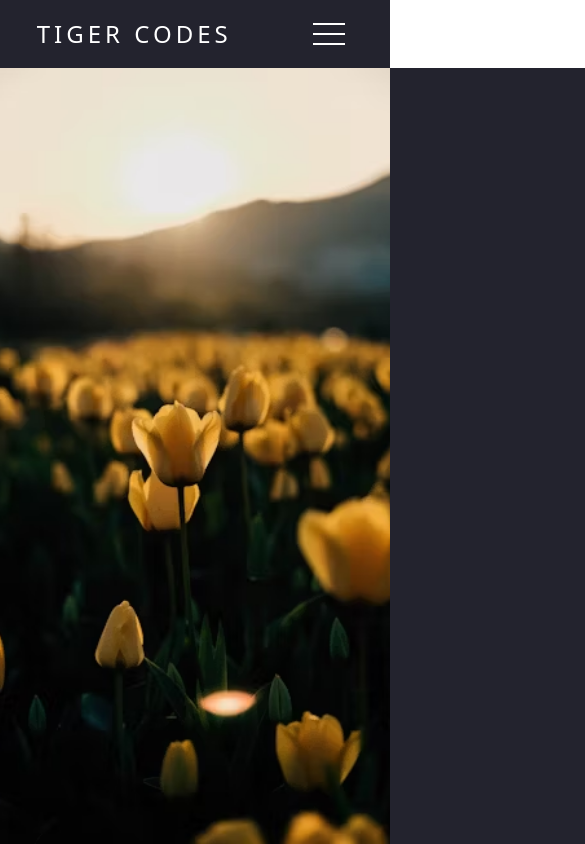
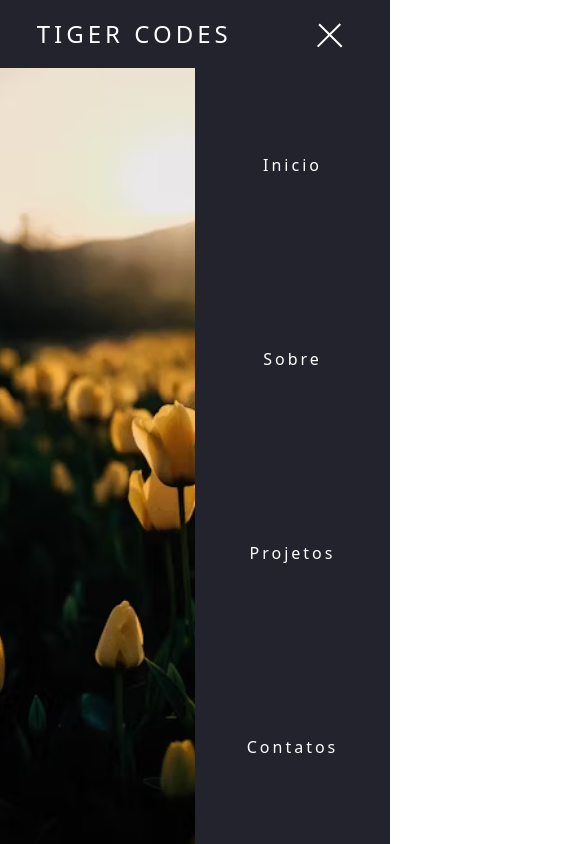
Before and after one commit to jadsongouveia/Projeto-Estudos, a plain HTML site: page projeto-menu/index.html in a window 390 px wide. Both pictures are taken after a click on the element 329 px from the left and 33 px from the top of the page. Shown: the whole page, 585 px wide, since content can reach past the window. Drawn offline with Linux system fonts and the light colour scheme.

Commit message:
projeto menu finalizado

```diff
--- a/projeto-menu/mobile-navbar.js
+++ b/projeto-menu/mobile-navbar.js
@@ -8,9 +8,19 @@ class MobileNavbar {
         this.handleClick = this.handleClick.bind(this);
     }
 
+    animateLinks() {
+        this.navLinks.forEach((link, index) => {
+            console.log(index / 7 + 0.3)
+            link.style.animation
+            ? (link.style.animation = "")
+            : (link.style.animation = `navLinkFade 0.5s ease forwards ${index / 7 + 0.3}s`);
+        });
+    }
+
     handleClick() {
-        console.log(this);
         this.navList.classList.toggle(this.activeClass);
+        this.mobileMenu.classList.toggle(this.activeClass);
+        this.animateLinks();
     }
 
     addClickEvent() {
--- a/projeto-menu/style.css
+++ b/projeto-menu/style.css
@@ -55,6 +55,7 @@ main {
     height: 2px;
     background-color: #fff;
     margin: 8px;
+    transition: 0.3s;
 }
 
 @media (max-width: 999px) {
@@ -72,6 +73,7 @@ main {
         align-items: center;
         justify-content: space-around;
         transform: translateX(100%);
+        transition: 0.3s ease-in;
 
     }
 
@@ -85,6 +87,29 @@ main {
     }
 }
 
-.nav-list .active {
+.nav-list.active {
     transform: translateX(0);
 }
+
+@keyframes navLinkFade {
+    from {
+        opacity: 0;
+        transform: translateX(50px);
+    }
+    to {
+        opacity: 1;
+        transform: translateX(0);
+    }
+}
+
+.mobile-menu.active .line1 {
+    transform: rotate(-45deg) translate(-8px, 8px);
+}
+
+.mobile-menu.active .line2 {
+    opacity: 0;
+}
+
+.mobile-menu.active .line3 {
+    transform: rotate(45deg) translate(-5px, -7px);
+}
```
